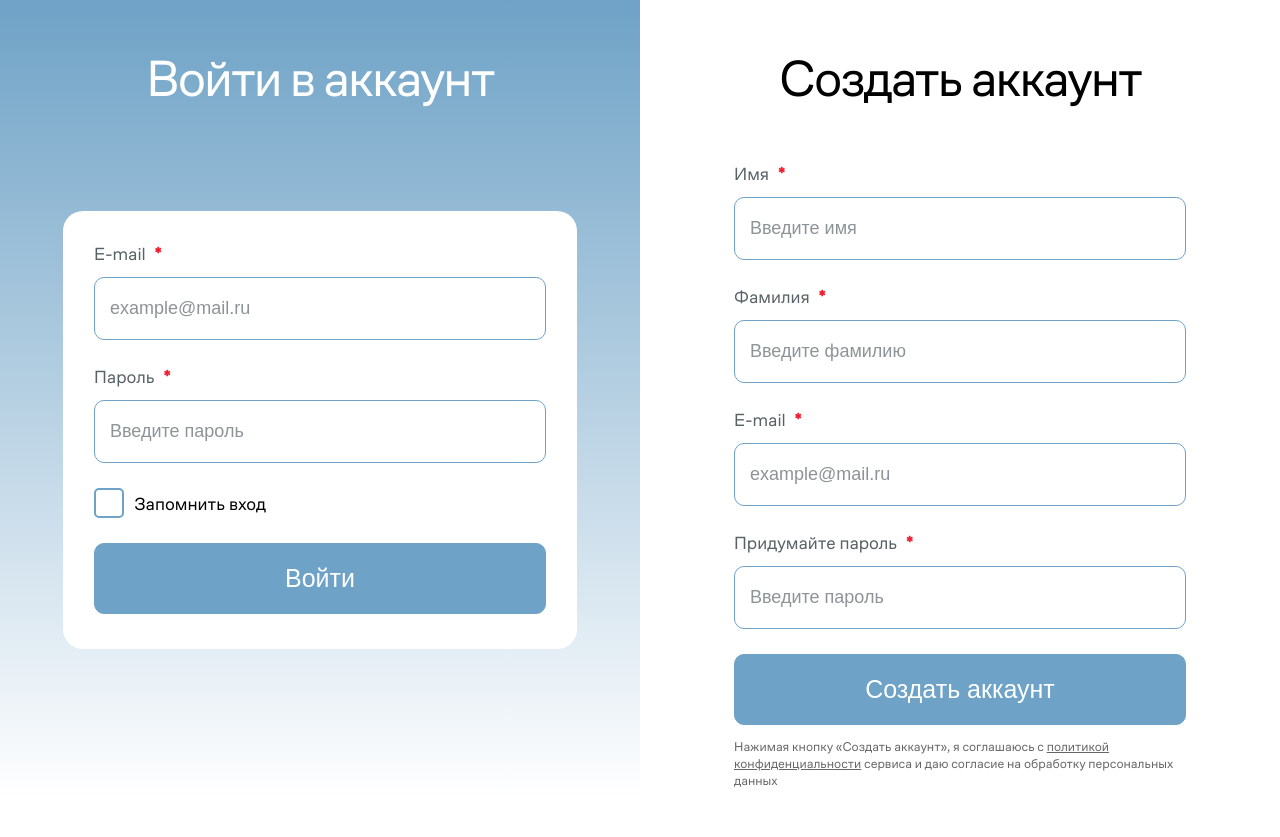
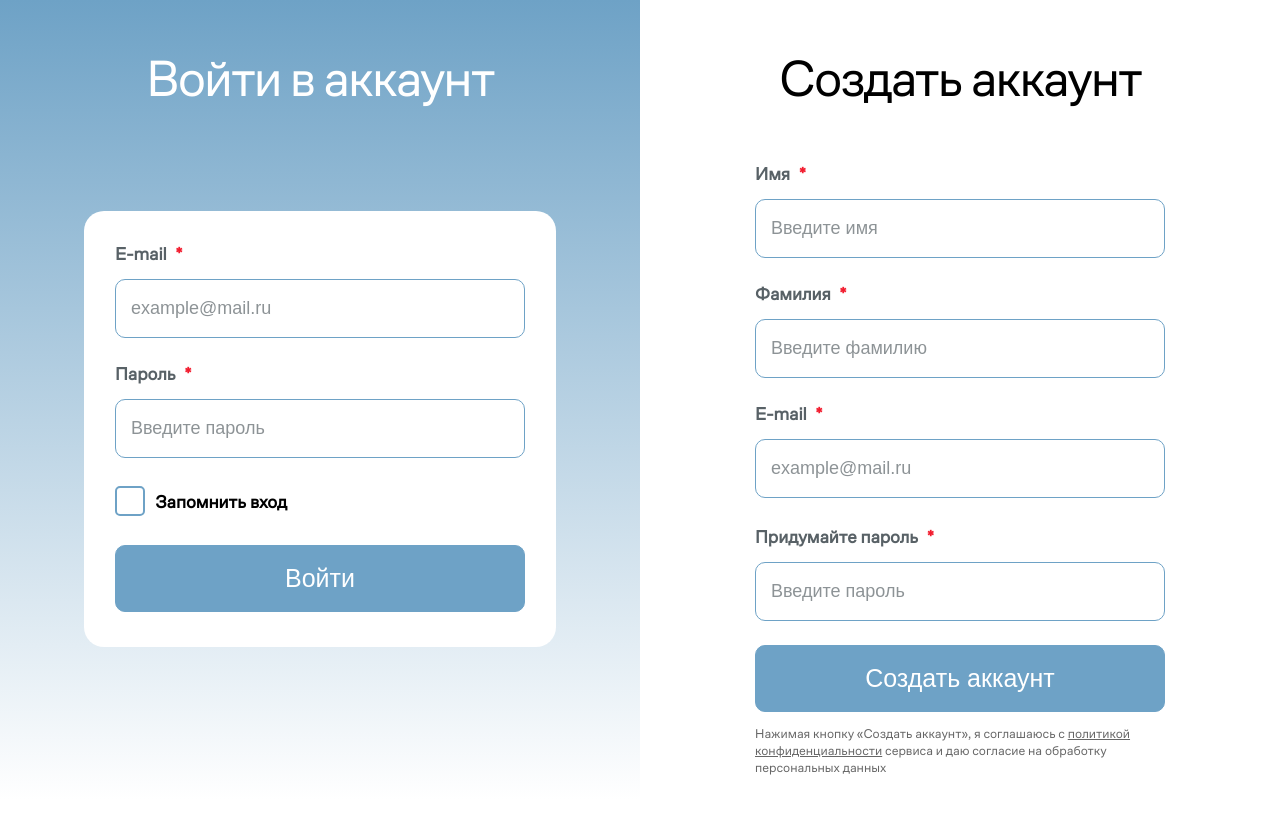
Before and after one commit to t0sssik/memory-project, a Django app: page /auth/ in a window 1280 px wide. After the commit the page ends 775 px from the top, so only its background shows below. Run offline with Django 5.2, Linux system fonts and the light colour scheme; some web fonts are replaced.

Commit message:
auth page appearance changed

```diff
--- a/Main/static/styles/auth.css
+++ b/Main/static/styles/auth.css
@@ -61,7 +61,7 @@ button:hover{
     display: flex;
     flex-direction: column;
     align-items: center;
-    padding: 0 94px 0 94px;
+    padding: 0 115px 0 115px;
 }
 
 form{
@@ -79,19 +79,20 @@ form strong{
 }
 
 form label{
-    margin-bottom: 12px;
+    margin-bottom: 10px;
     font-size: 18px;
     color: var(--label-black);
+    font-weight: 600;
 }
 
 
 
 form input{
-    margin-bottom: 25px;
+    margin: 4px 0 4px 0;
     border-radius: 10px;
     border: 1px solid var(--font-color-secondary);
     background-color: white;
-    padding: 20px 15px 20px 15px;
+    padding: 18px 15px 18px 15px;
     transition: 0.2s ease all;
     font-size: 18px;
 }
@@ -100,12 +101,23 @@ form input::placeholder{
     color: var(--placeholder)
 }
 
-form input:focus{
-    font-size: 23px;
+form input.input-field:focus{
+    margin: 0;
+    padding: 22px 15px 22px 15px;
 }
 
-input[type='checkbox']{
-    margin: 0 10px 0 0;
+form .input{
+    display: flex;
+    flex-direction: column;
+    margin-bottom: 20px;
+}
+
+.checkbox{
+    margin-right: 10px;
+}
+
+#email-box {
+    margin: 0;
 }
 
 .auth-block{
@@ -183,14 +195,9 @@ label{
     border-color: var(--red-req);
 }
 
-.error input{
-    margin: 0;
-}
-
-
 label.error{
     font-size: 14px;
-    margin-bottom: 15px;
+    margin-bottom: 5px;
 }
 
 .check-label:hover{
@@ -208,7 +215,7 @@ button{
     user-select: none;
     transition: 0.3s ease all;
     border: var(--font-color-secondary) 1px solid;
-    padding: 20px 0 20px 0;
+    padding: 18px 0 18px 0;
 }
 
 
--- a/templates/auth.html
+++ b/templates/auth.html
@@ -13,10 +13,14 @@
                 <h2>Войти в аккаунт</h2>
                 <form method="post" name="auth_form">
                     {% csrf_token %}
+                    <div class="input">
                         <label for="email">E-mail <strong>*</strong></label>
-                    <input required id="email" name="email" type="email" placeholder="example@mail.ru"/>
+                        <input class="input-field" required id="email" name="email" type="email" placeholder="example@mail.ru"/>
+                    </div>
+                    <div class="input">
                         <label for="password">Пароль <strong>*</strong></label>
-                    <input required id="password" type="password" name="password" placeholder="Введите пароль"/>
+                        <input class="input-field" required id="password" type="password" name="password" placeholder="Введите пароль"/>
+                    </div>
                     <div class="check-container">
                         <input type="checkbox" id="save" name="save" class="checkbox"/>
                         <label for="save" class="check-label">Запомнить вход</label>
@@ -28,16 +32,24 @@
                 <h2>Создать аккаунт</h2>
                 <form method="post">
                     {% csrf_token %}
+                    <div class="input">
                         <label for="first-name">Имя <strong>*</strong></label>
-                    <input required id="first-name" name="first-name" placeholder="Введите имя"/>
+                        <input class="input-field" required id="first-name" name="first-name" placeholder="Введите имя"/>
+                    </div>
+                    <div class="input">
                         <label for="last-name">Фамилия <strong>*</strong></label>
-                    <input required id="last-name" name="last-name" placeholder="Введите фамилию"/>
+                        <input class="input-field" required id="last-name" name="last-name" placeholder="Введите фамилию"/>
+                    </div>
+                    <div class="input" id="email-box">
                         <label for="id_email">E-mail <strong>*</strong></label>
-                    <input class="is-valid" required name="email" type="email" placeholder="example@mail.ru" id="id_email"/>
-                    <label class="error" id="email-error" style="display: none">Этот почтовый адрес недоступен!</label>
+                        <input class="is-valid input-field" required name="email" type="email" placeholder="example@mail.ru" id="id_email"/>
+                        <label class="error" id="email-error" style="visibility: hidden">Этот почтовый адрес недоступен!</label>
+                    </div>
+                    <div class="input">
                         <label for="password">Придумайте пароль <strong>*</strong></label>
-                    <input required id="password" type="password" name="password" placeholder="Введите пароль"/>
-                    <button type="submit" value="register" name="button">Создать аккаунт</button>
+                        <input class="input-field" required id="password" type="password" name="password" placeholder="Введите пароль"/>
+                    </div>
+                    <button type="submit" value="register" name="button" id="register-btn">Создать аккаунт</button>
                     <p class="note">Нажимая кнопку «Создать аккаунт», я соглашаюсь с <a href="#">политикой<br>
                         конфиденциальности</a> сервиса и даю согласие на обработку персональных данных</p>
                 </form>
@@ -54,15 +66,19 @@
         url: "{% url 'validate_email' %}",
         // если успешно, то
         success: function (response) {
-            let errorblock = document.getElementById("email-error");
+            let errorBlock = document.getElementById("email-error");
+            let registerButton = document.getElementById('register-btn');
             if (response.is_taken == true) {
-
                 $('#id_email').removeClass('is-valid').addClass('error');
-                errorblock.style.display = 'block';
+                errorBlock.style.visibility = 'visible';
+                registerButton.setAttribute('disabled', '');
+                registerButton.style.backgroundColor = '#B0B9BF';
             }
             else {
                 $('#id_email').removeClass('error').addClass('is-valid');
-                errorblock.style.display = 'none';
+                errorBlock.style.visibility = 'hidden';
+                registerButton.removeAttribute('disabled');
+                registerButton.style.backgroundColor = 'var(--font-color-secondary)';
             }
         },
         // если ошибка, то
```
Lines whose indentation alone changed are shown as unchanged.
